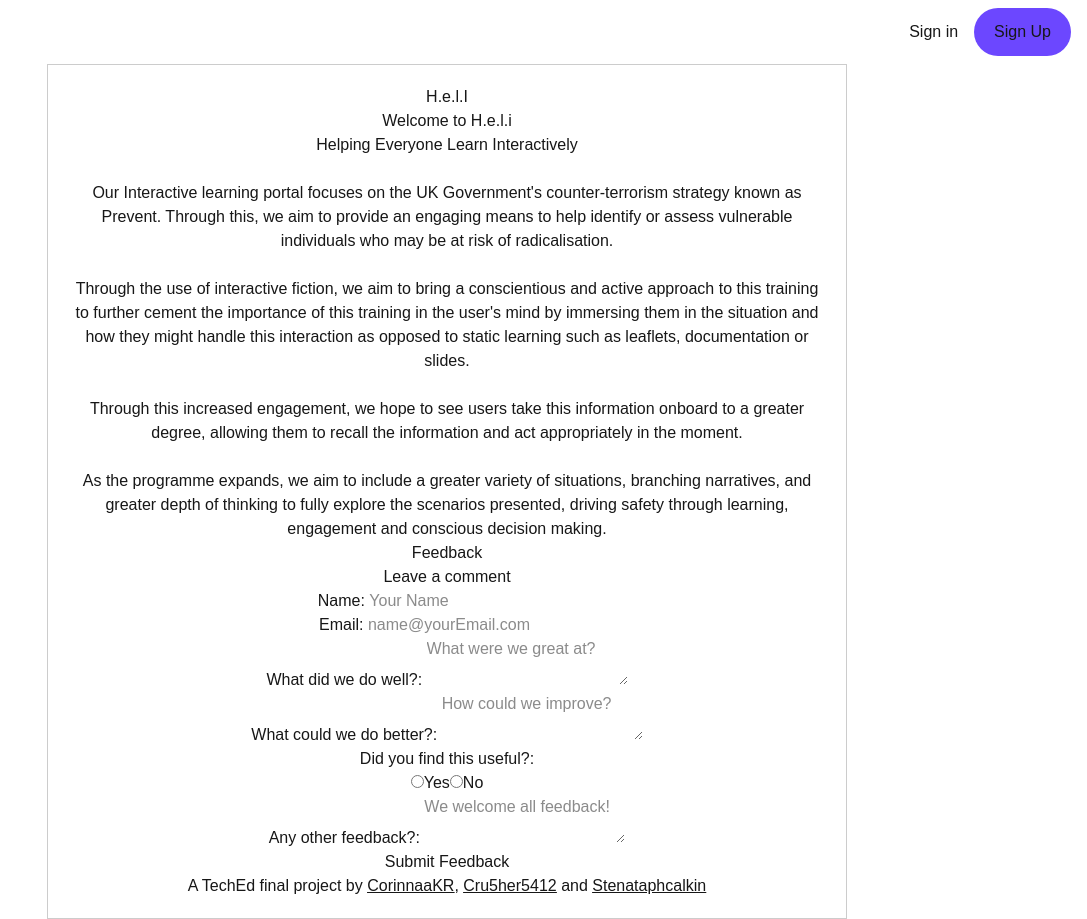
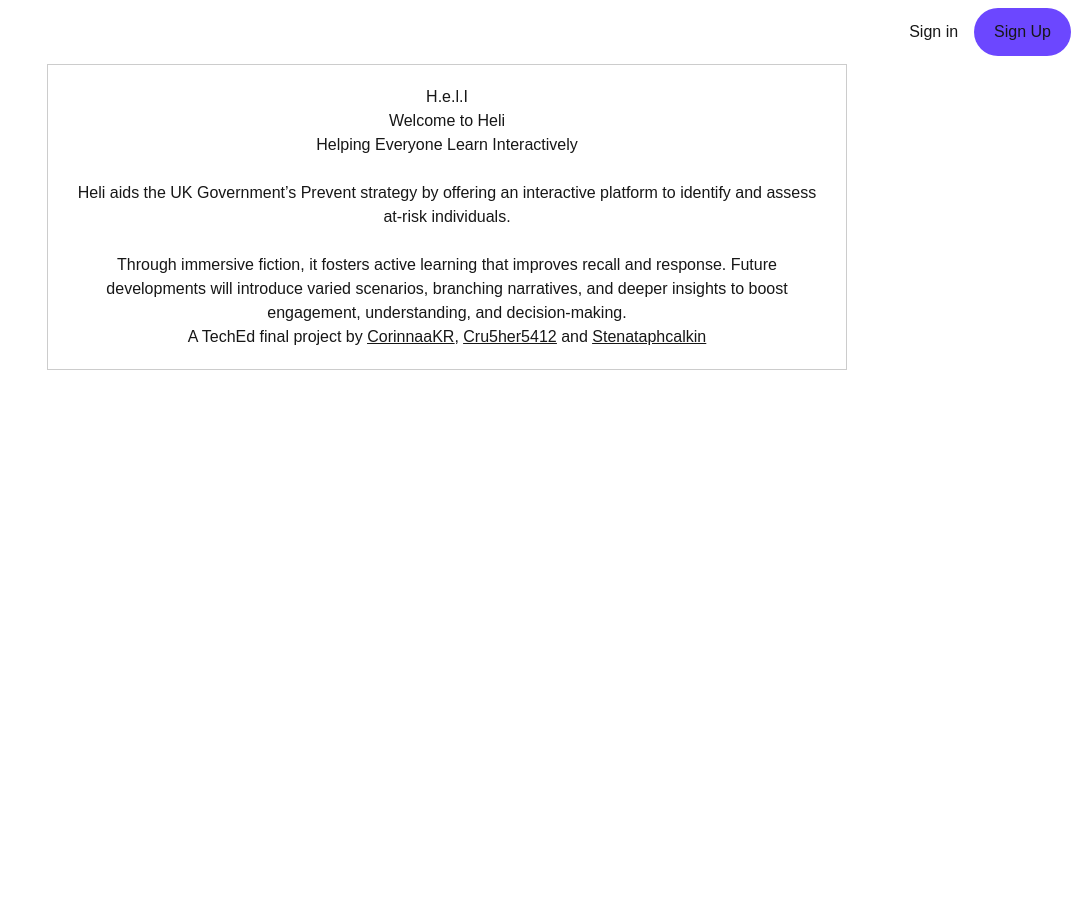
Before and after one commit to CorinnaaKR/WK12-GroupProject, a Next.js app: page / in a window 1280 px wide. Shown: the whole page, without its empty margins (193-1280 px from the left). After the commit the page ends 800 px from the top, so only its background shows below. Built offline with nearby package versions, Linux system fonts and the light colour scheme; no server answers; the database is empty.

Commit message:
Transparent logo added and renamed white background logo.

```diff
--- a/src/app/layout.js
+++ b/src/app/layout.js
@@ -27,7 +27,7 @@
     description: "Helping everyone learn interactively!",
     type: "website",
     url: "https://wk-12-group-project.vercel.app/",
-    images: ["src/assets/Screenshot 2025-10-29 110010.png"],
+    images: ["src/assets/logo-white-bg.png"],
   },
 };
 
--- a/src/app/page.js
+++ b/src/app/page.js
@@ -1,6 +1,6 @@
 // "use client";
 // import CommentsPage from "@/app/comments/page.js";
-import FeedbackPage from "@/app/feedback/page.js";
+// import FeedbackPage from "@/app/feedback/page.js";
 import Header from "@/components/Header.jsx";
 import Footer from "@/components/Footer.jsx";
 import { currentUser } from "@clerk/nextjs/server";
@@ -47,9 +47,17 @@
     >
       {" "}
       <Header />
-      <h1>Welcome to H.e.l.i</h1>
+      <h1>Welcome to Heli</h1>
       <h2>Helping Everyone Learn Interactively</h2>
       <br />
+      <p>
+        Heli aids the UK Government’s Prevent strategy by offering an interactive platform to identify and assess at-risk individuals.
+      </p>
+      <br />
+      <p>
+        Through immersive fiction, it fosters active learning that improves recall and response. Future developments will introduce varied scenarios, branching narratives, and deeper insights to boost engagement, understanding, and decision-making.
+      </p>
+{/*
       <p>
         Our Interactive learning portal focuses on the UK Government&apos;s
         counter-terrorism strategy known as Prevent. Through this, we aim to
@@ -76,9 +84,9 @@
         situations, branching narratives, and greater depth of thinking to fully
         explore the scenarios presented, driving safety through learning,
         engagement and conscious decision making.{" "}
-      </p>
+      </p> */}
       {/* <CommentsPage /> */}
-      <FeedbackPage />
+      {/* <FeedbackPage /> */}
       <Footer />
     </div>
   );
```
Also changed, not shown: src/assets/logo-transparent-bg.png (added), src/assets/logo-white-bg.png (renamed from src/assets/Screenshot 2025-10-29 110010.png).
